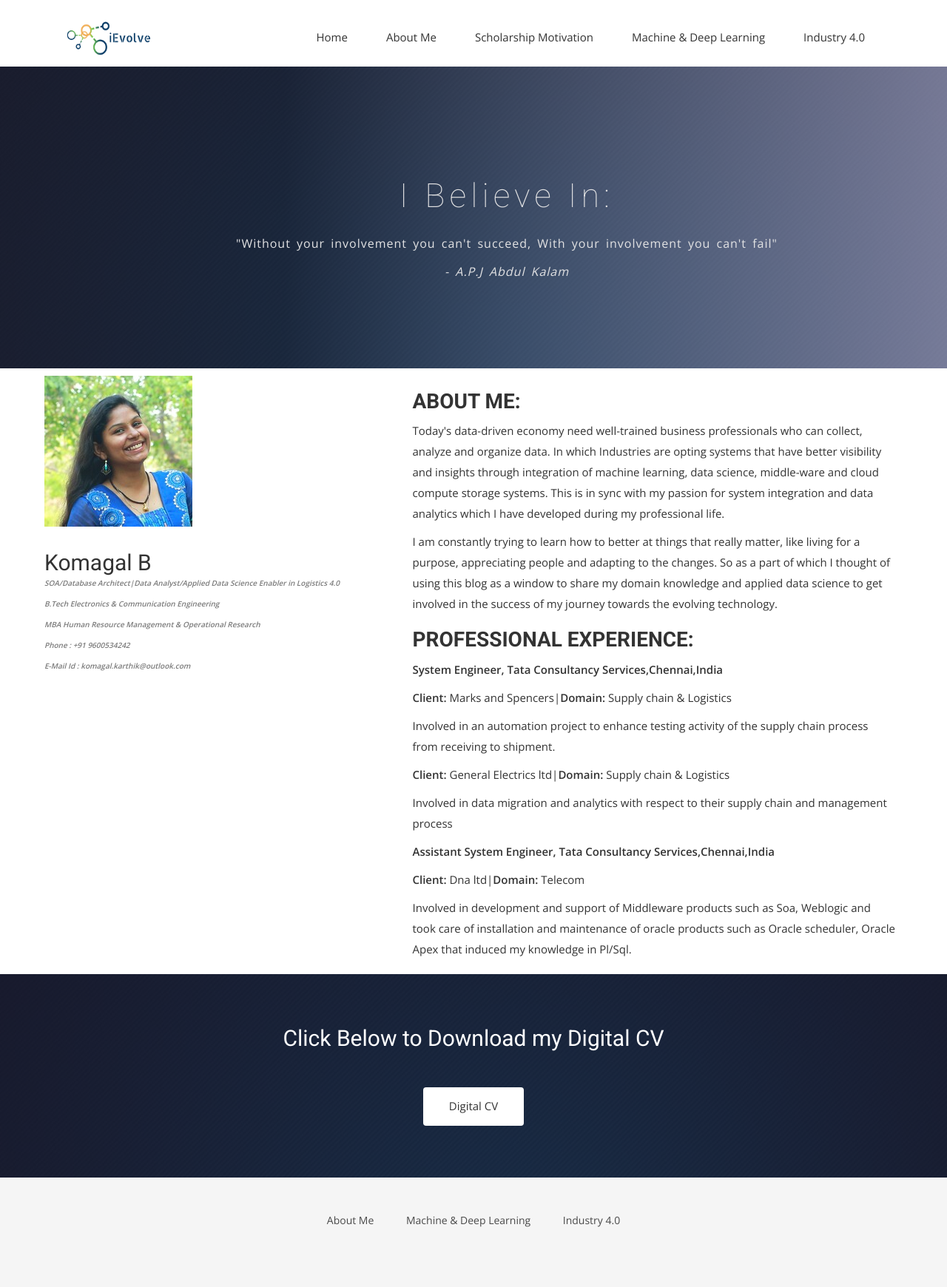
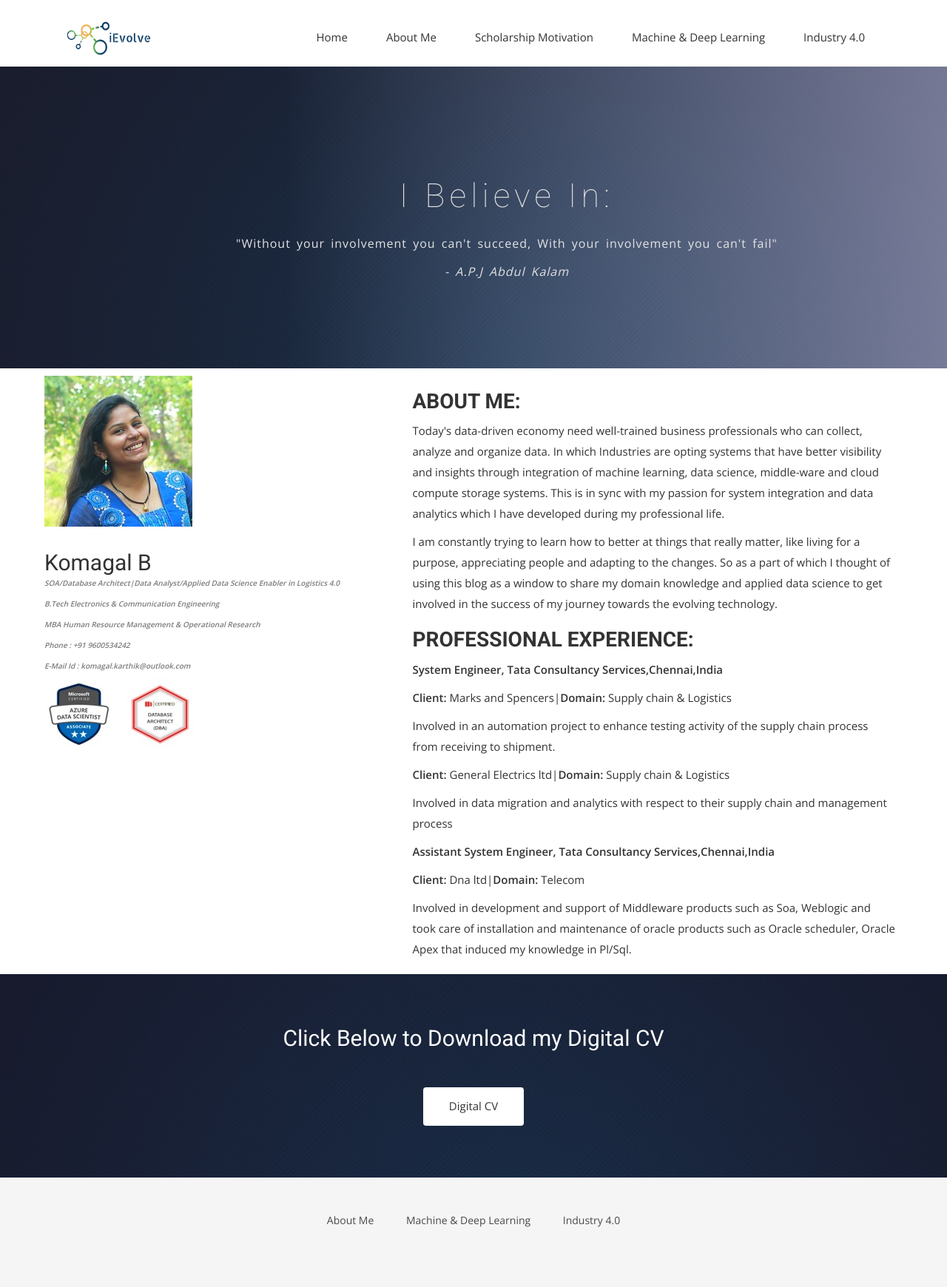
Before and after one commit to ecekomagal/iEvolve, a Jekyll site: the page built from About_Me.html, in a window 1280 px wide. Shown: the whole page at 74% size. Built offline with Jekyll 4.4.1, drawn with Linux system fonts in a browser that asks for light colours; nearby versions of some CDN libraries; some web fonts are replaced; comment, search, counter and statistics services are not loaded; a style sheet for code colours, icons or effects is not loaded.

Commit message:
Update About_Me.html
added certificate image file in about me.html

```diff
--- a/About_Me.html
+++ b/About_Me.html
@@ -21,6 +21,7 @@ title: About Us
                 <p style="font-size:10px;font-style:italic;font-weight:bold">MBA Human Resource Management & Operational Research</p>
                 <p style="font-size:10px;font-style:italic;font-weight:bold">Phone : +91 9600534242</p>
                 <p style="font-size:10px;font-style:italic;font-weight:bold">E-Mail Id : komagal.karthik@outlook.com</p>
+                <img src="{{site.baseurl}}/img/Certiface_Badge.jpg" alt="Img">
 
               </div>
             </div>
```
